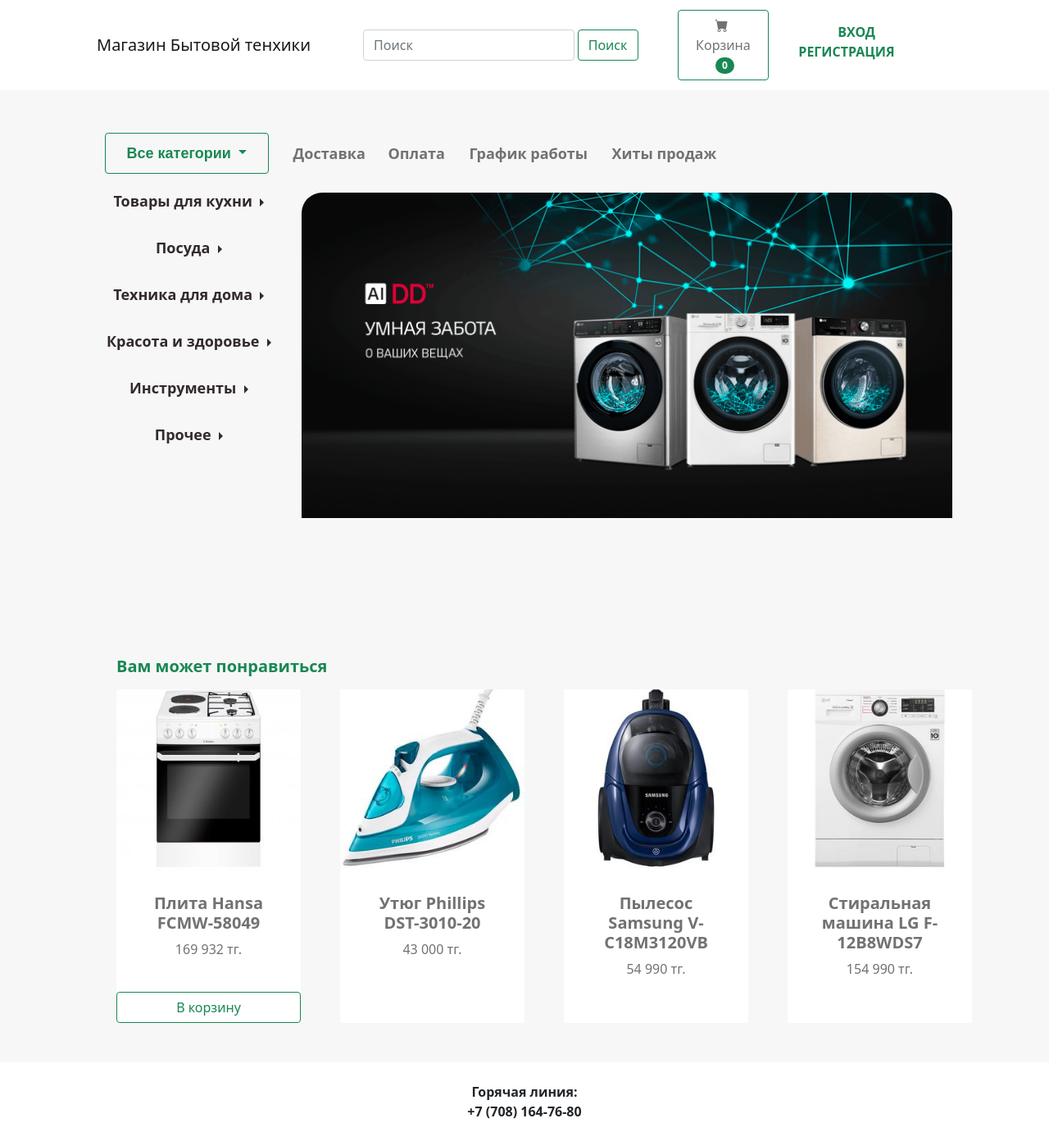
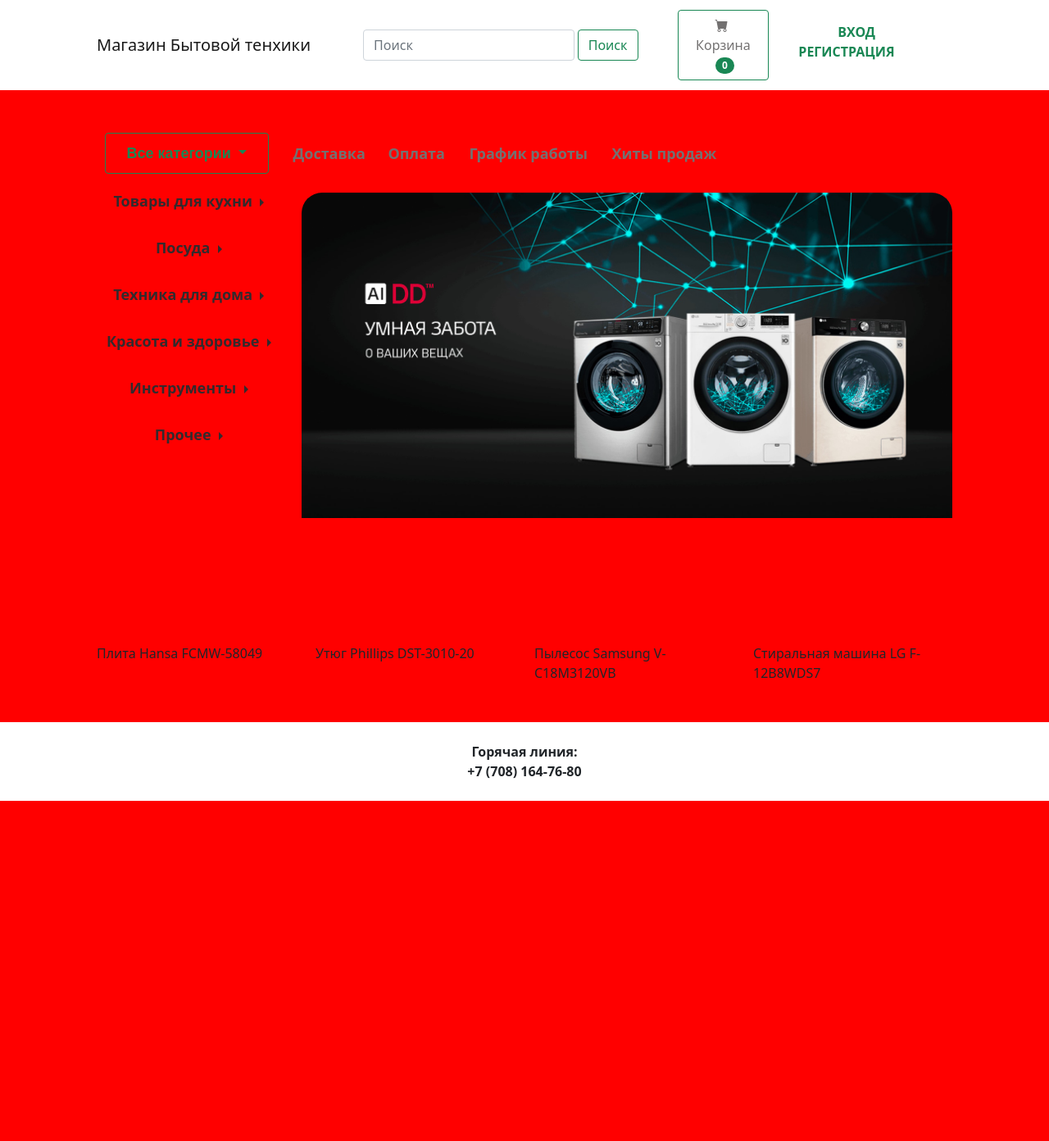
Before and after one commit to deadapathy/appliances_store, a Django app: page / in a window 1280 px wide. Shown: the whole page at 82% size. After the commit the page ends 977 px from the top, so only its background shows below. Run offline with Django 4.2, Linux system fonts and the light colour scheme; data comes from the database, SQL or seed files in the repository; both versions use the stored data as it was after the commit; some libraries are stand-ins or nearby versions.

Commit message:
add items

```diff
--- a/appliances_store/info/static/styles/main.css
+++ b/appliances_store/info/static/styles/main.css
@@ -1,5 +1,5 @@
 body, html{
-   background-color: #f7f7f7;
+   background-color: red;
    height: 100%;
    width: 100%;
 }
--- a/appliances_store/info/templates/info/cart.html
+++ b/appliances_store/info/templates/info/cart.html
@@ -1,3 +1,4 @@
+{% extends 'account/base.html' %}
 {% load static %}
 <!DOCTYPE html>
 <html>
--- a/appliances_store/info/templates/info/index.html
+++ b/appliances_store/info/templates/info/index.html
@@ -16,6 +16,7 @@
         integrity="sha384-ka7Sk0Gln4gmtz2MlQnikT1wXgYsOg+OMhuP+IlRH9sENBO0LRn5q+8nbTov4+1p"
         crossorigin="anonymous"></script>
     <script src="{% static 'scripts/scale.js' %}"></script>
+    <script src="jquery-3.5.1.min.js"></script>
     <!-- Core theme CSS (includes Bootstrap)-->
     {% load static %}
     <link rel="stylesheet" href="{% static 'styles/main.css' %}">
@@ -38,11 +39,11 @@
                     </form>
                     <form class="d-flex w-25 ms-5" style="margin-left: px;">
                         <button class="btn btn-outline-success">
-                            <a class="qwe" href="cart/" >
+                            <a class="qwe" href="cart/">
                                 <i class="bi-cart-fill me-1"></i>
                                 Корзина
                                 <span class="badge bg-success text-white ms-1 rounded-pill">0</span>
-                                </a>
+                            </a>
                         </button>
 
                     </form>
@@ -52,7 +53,7 @@
                                 {% if user.is_authenticated %}
                                 <span class="me-3">{{ user.username }}</span>
                                 <a href="{% url 'account_logout' %}"
-                                    style= "color: #198754; font-weight: 700; text-transform: uppercase;">
+                                    style="color: #198754; font-weight: 700; text-transform: uppercase;">
                                     Выход
                                 </a>
                                 {% else %}
@@ -199,111 +200,21 @@
         </div>
     </section>
 
-    <section class="top-seller mt-3 ms-5">
-        <div class="container px-4 px-lg-5 mt-5">
-            <p class="like h-auto">
-                Вам может понравиться
-            </p>
-            <div class="row gx-4 gx-lg-5 row-cols-2 row-cols-md-3 row-cols-xl-4 justify-content-center">
-                <div class="col mb-5">
-                    <div class="card h-auto item_box">
-                        <!-- Product image-->
-                        <a href="">
-                            <img class="card-img-top" src="{% static 'img/for-kitchen/plate/Hansa FCMW-58049.jpg' %}"
-                                alt="..." />
-                            <!-- Product details-->
-                            <div class="card-body p-4">
-                                <div class="text-center">
-                                    <!-- Product name-->
-                                    <h5 class="fw-bolder item_title">Плита Hansa FCMW-58049</h5>
-                                    <!-- Product price-->
-                                    <p class="item_price"> 169 932 тг. </p>
-                                </div>
-                            </div>
-                        </a>
-                        <button class="btn btn-outline-success add_item" data-id="1">В корзину</button>
+    <div class="section">
+        <div class="container px-4 px-lg-5 my-5">
+            <div class="row">
+
+                {% for product in products %}
+                <div class="col-lg-3">
+                    <div class="product-item">
+                        {{ product.name }}
                     </div>
                 </div>
-                <div class="col mb-5">
-                    <div class="card h-100">
-                        <!-- Product image-->
-                        <a href="#">
-                            <img class="card-img-top"
-                                src="{% static 'img\tec-for-home\irons\Phillips DST-3010-20.jpg' %}" alt="..." />
-                            <!-- Product details-->
-                            <div class="card-body p-4">
-                                <div class="text-center">
-                                    <!-- Product name-->
-                                    <h5 class="fw-bolder">Утюг Phillips DST-3010-20</h5>
-                                    <!-- Product price-->
-                                    43 000 тг.
-                                </div>
-                            </div>
-                        </a>
-                    </div>
-                </div>
-                <div class="col mb-5">
-                    <div class="card h-100">
-                        <!-- Product image-->
-                        <a href="#">
-                            <img class="card-img-top"
-                                src="{% static 'img\tec-for-home\vacuum-cleaner\Samsung V-C18M3120VB.jpg' %}"
-                                alt="..." />
-                            <!-- Product details-->
-                            <div class="card-body p-4">
-                                <div class="text-center">
-                                    <!-- Product name-->
-                                    <h5 class="fw-bolder">Пылесос Samsung V-C18M3120VB</h5>
-                                    <!-- Product price-->
-                                    54 990 тг.
-                                </div>
-                            </div>
-                        </a>
-                    </div>
-                </div>
-                <div class="col mb-5">
-                    <div class="card h-100">
-                        <!-- Product image-->
-                        <a href="">
-                            <img class="card-img-top"
-                                src="{% static 'img\tec-for-home\washing-machines\LG F-12B8WDS7.jpg'%}" alt="..." />
-                            <!-- Product details-->
-                            <div class="card-body p-4">
-                                <div class="text-center">
-                                    <!-- Product name-->
-                                    <h5 class="fw-bolder">Стиральная машина LG F-12B8WDS7</h5>
-                                    <!-- Product price-->
-                                    154 990 тг.
-                                </div>
-                            </div>
-                            <!-- Product actions-->
-                        </a>
-                    </div>
-                </div>
+                {% endfor %}
 
             </div>
         </div>
-    </section>
-    <script id="catalog-template" type="text/template">
-        <% _.each(goods, function(good) { %>
-            <li class="good-item row">
-                <div class="col-md-4">
-                    <img class="good-item__img" src="<%- good.img %>" />
-                </div>
-                <div class="col-md-8">
-                    <div class="good-item__id">Артикул <%= good.id %></div>
-                    <div class="good-item__name"><%- good.name %></div>
-                    <div class="good-item__price"><%= good.price %> руб.</div>
-                    <button
-                        class="good-item__btn-add btn btn-info btn-sm js-add-to-cart"
-                        data-id="<%= good.id %>"
-                        data-name="<%- good.name %>"
-                        data-price="<%= good.price %>"
-                    >Добавить в корзину</button>
-                </div>
-            </li>
-        <% }); %>
-    </script>
+    </div>
 
     <footer class="py-3 bg-white">
         <div class="container">
--- a/appliances_store/info/views.py
+++ b/appliances_store/info/views.py
@@ -3,10 +3,11 @@
 from django.shortcuts import render
 from django.http import HttpResponse
 from django.contrib.auth import authenticate, login
-
+from .models import Product
 
 def home(request):
-    return render(request, 'info/index.html')
+    products = Product.objects.filter(is_active=True)
+    return render(request, 'info/index.html', locals())
 
 def ProjectInfo(request):
     return render(request, 'info/infoProject.html')
```
Also changed, not shown: appliances_store/db.sqlite3, appliances_store/media/products_images/LG_F-12B8WDS7.jpg (added), appliances_store/media/products_images/Phillips_DST-3010-20.jpg (added), appliances_store/media/products_images/Samsung_V-C18M3120VB.jpg (added).
